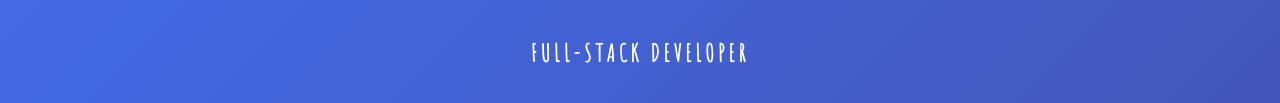
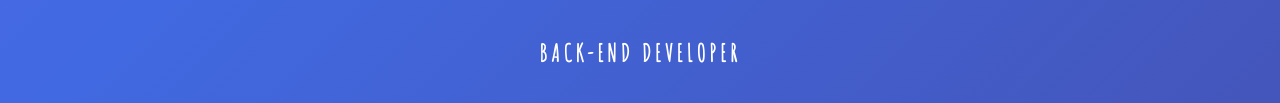
Before and after one commit to igorfr33/igorfr33.github.io, a plain HTML site: page index.html in a window 1280 px wide. Shown: the part 349-452 px from the top of the page. Drawn offline with Linux system fonts and the light colour scheme; a script that the page names is missing.

```diff
--- a/index.html
+++ b/index.html
@@ -35,7 +35,7 @@
                 </div>
             </div>
             <h1>Igor Rabelo</h1>
-            <h2>Full-Stack Developer</h2>
+            <h2>Back-End Developer</h2>
             <div class="social-media" id="home">
                 <a href="https://www.linkedin.com/in/igor-rabelo-086a80180/">Linkedin</a>
                 <a href="https://github.com/igorfr33">Github</a>
```
